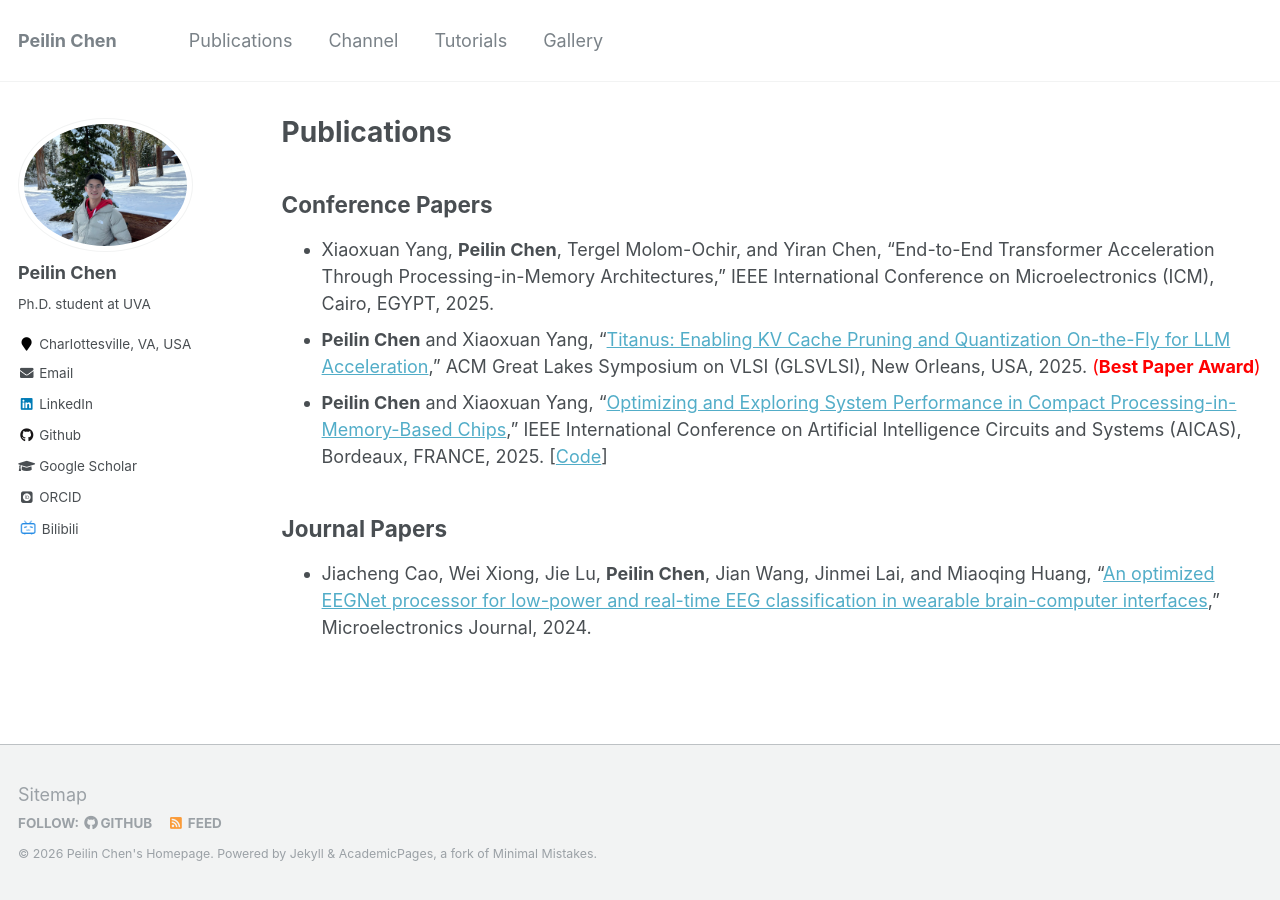
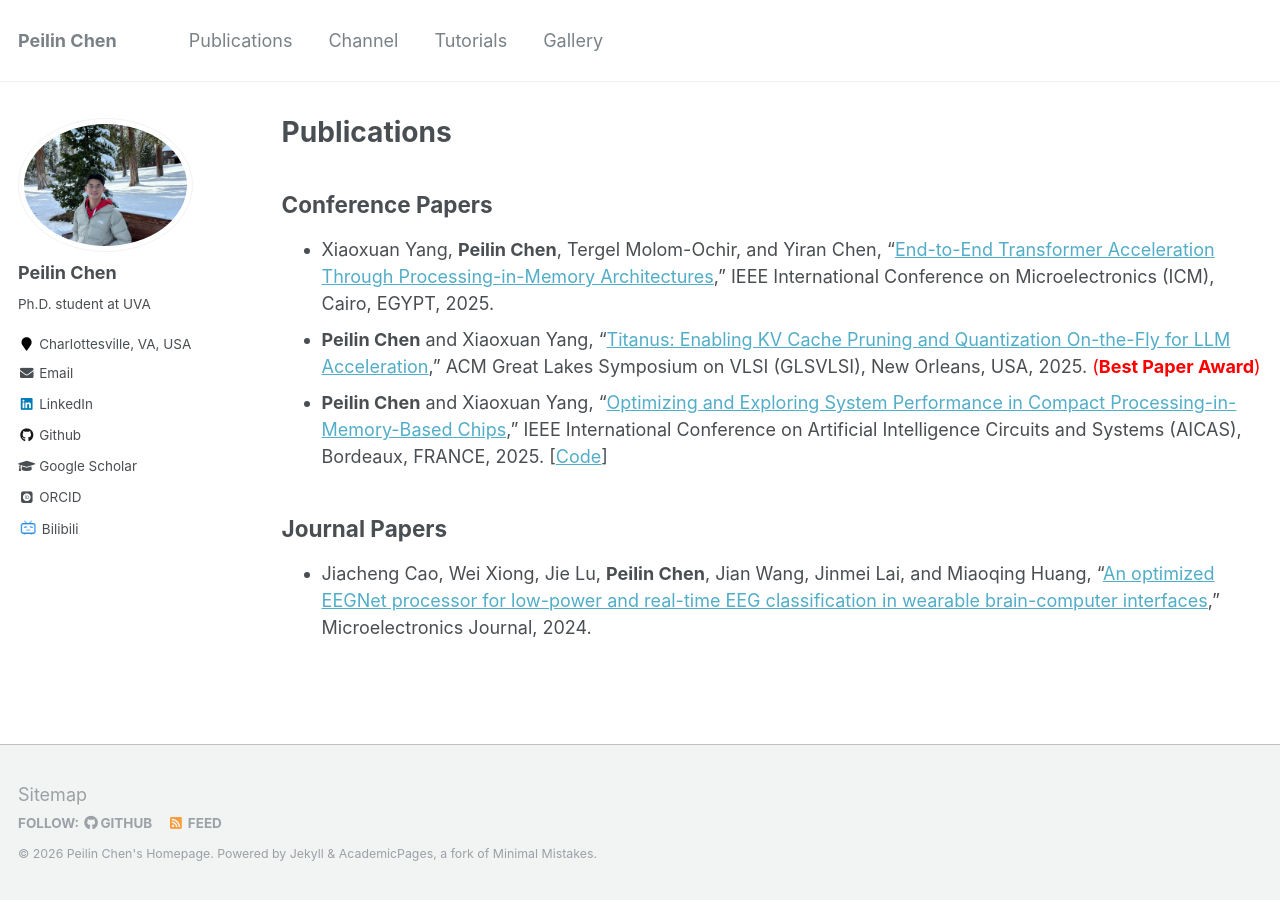
Before and after one commit to peilin-chen/peilin-chen.github.io, a Jekyll site: the page built from _pages/publications.md, in a window 1280 px wide. Built offline with Jekyll 4.4.1, drawn with Linux system fonts in a browser that asks for light colours; some web fonts are replaced; part of the change alters nothing that is shown.

```diff
--- a/_pages/publications.md
+++ b/_pages/publications.md
@@ -7,7 +7,7 @@ author_profile: true
 
 ## Conference Papers
 
-* Xiaoxuan Yang, **Peilin Chen**, Tergel Molom-Ochir, and Yiran Chen, "End-to-End Transformer Acceleration Through Processing-in-Memory Architectures," IEEE International Conference on Microelectronics (ICM), Cairo, EGYPT, 2025.
+* Xiaoxuan Yang, **Peilin Chen**, Tergel Molom-Ochir, and Yiran Chen, "[End-to-End Transformer Acceleration Through Processing-in-Memory Architectures](https://ieeexplore.ieee.org/document/11322529)," IEEE International Conference on Microelectronics (ICM), Cairo, EGYPT, 2025.
 * **Peilin Chen** and Xiaoxuan Yang, "[Titanus: Enabling KV Cache Pruning and Quantization On-the-Fly for LLM Acceleration](https://arxiv.org/abs/2505.17787)," ACM Great Lakes Symposium on VLSI (GLSVLSI), New Orleans, USA, 2025. <span style="color: red;">(**Best Paper Award**)</span>
 * **Peilin Chen** and Xiaoxuan Yang, "[Optimizing and Exploring System Performance in Compact Processing-in-Memory-Based Chips](https://arxiv.org/abs/2502.21259)," IEEE International Conference on Artificial Intelligence Circuits and Systems (AICAS), Bordeaux, FRANCE, 2025. [[Code](https://github.com/peilin-chen/Compact-PIM-based-Design)]
 
```
